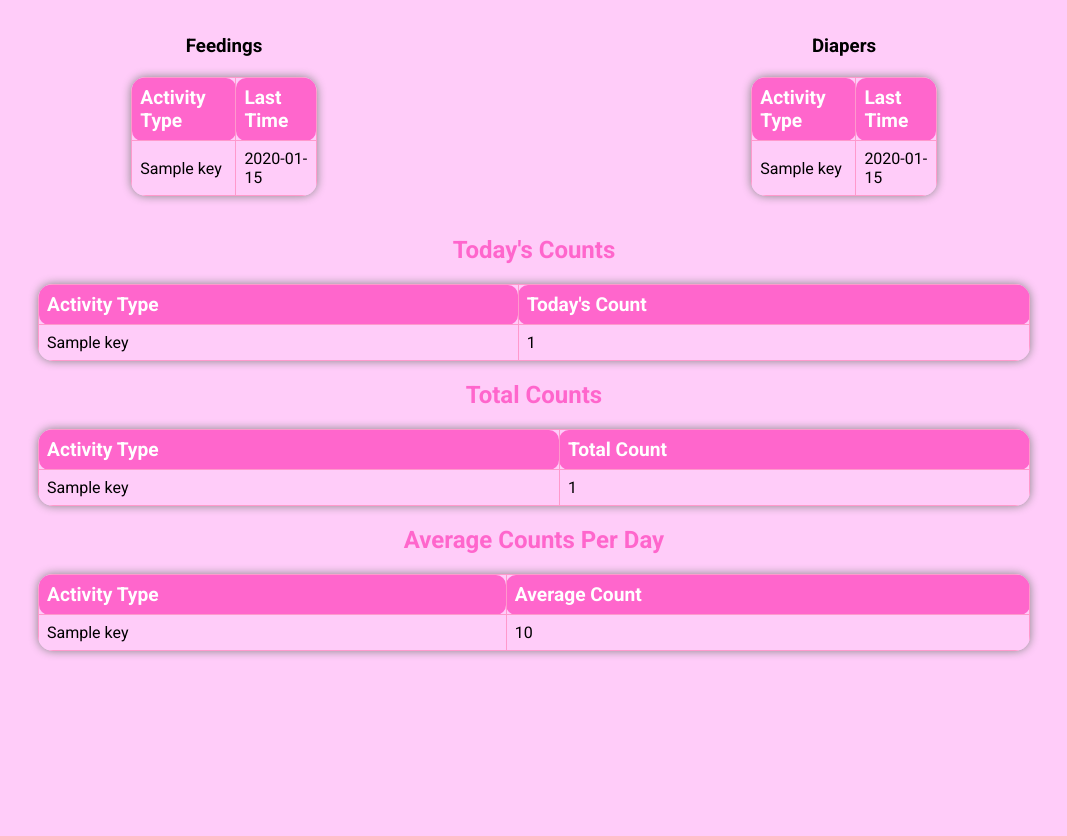
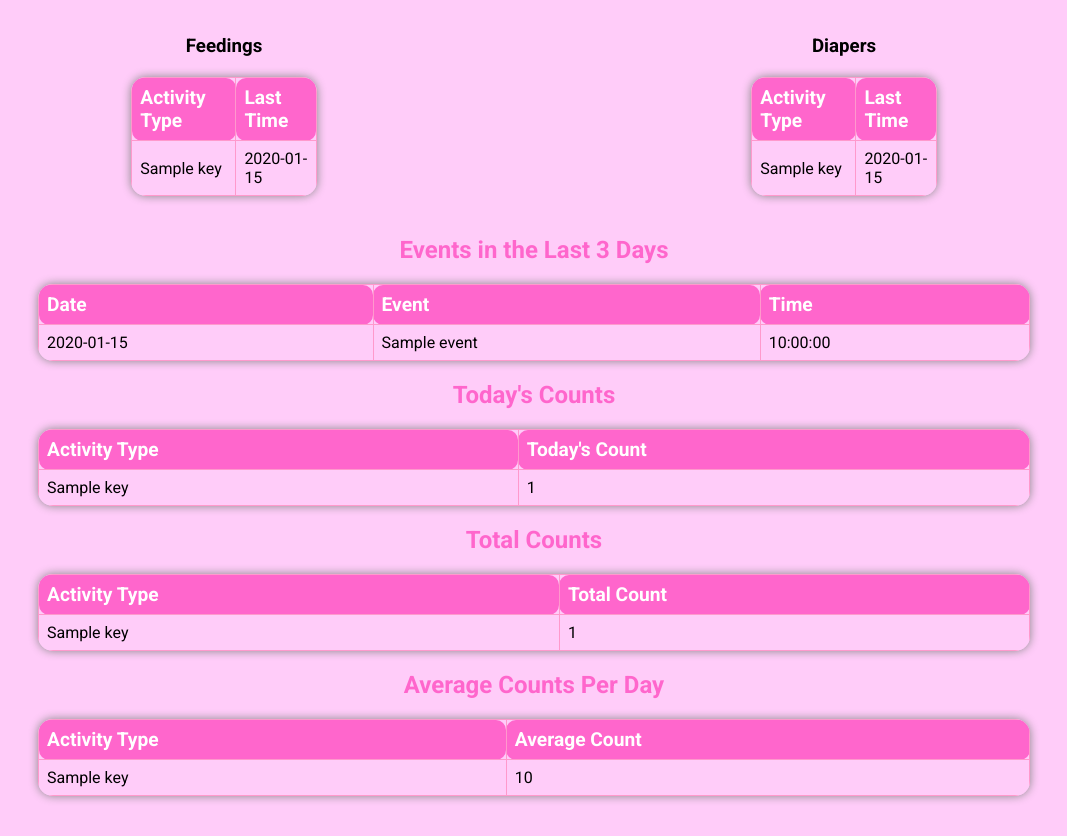
Before and after one commit to csw1nk/TallyProject, a Flask app: template templates/index.html in a window 1280 px wide. Shown: the part 604-1440 px from the top of the page, without its empty margins (106-1173 px from the left). Before the commit the page ends 1261 px from the top, so only its background shows below. Run offline with Flask 3, Linux system fonts and the light colour scheme; the template is opened without the code that fills it: most values are stand-ins (such as "Sample title", 1, 10 or a date in 2020); grey boxes marked "Sample" are stand-in pictures.

Commit message:
adding calendar function

```diff
--- a/app.py
+++ b/app.py
@@ -75,12 +75,28 @@ def get_image_files():
             image_files.append(os.path.join('assets/images', filename))
     return image_files
 
+def get_events_last_3_days():
+    conn = get_db_connection()
+    cur = conn.cursor()
+    three_days_ago = datetime.now(pytz.timezone(TIMEZONE)) - timedelta(days=3)
+    cur.execute("""
+        SELECT key_label, timestamp
+        FROM keypresses
+        WHERE DATE(timestamp) >= ?
+        ORDER BY timestamp DESC
+    """, (three_days_ago.strftime('%Y-%m-%d'),))
+    events = cur.fetchall()
+    conn.close()
+    return events
+
 @app.route('/')
 def index():
     most_recent_keypress = get_most_recent_keypress()
     simplified_last_update = format_datetime(most_recent_keypress) if most_recent_keypress else "No recent updates"
     last_event_times = get_last_event_times()  # This now contains both 'Feeding' and 'Diapers' categories
     image_files = get_image_files()  # Get list of image files
+    events_last_3_days = get_events_last_3_days()  # Fetch events for the last 3 days
+
 
     return render_template('index.html',
                            key_counts=get_key_counts(),
@@ -88,7 +104,8 @@ def index():
                            today_counts=get_today_counts(),
                            average_counts_per_day=get_average_counts_per_day(),
                            last_updated=simplified_last_update,
-                           image_files=image_files)
+                           image_files=image_files,
+                           events_last_3_days=events_last_3_days)
 
 if __name__ == '__main__':
     app.run(host='0.0.0.0', port=5000)
--- a/templates/index.html
+++ b/templates/index.html
@@ -181,6 +181,22 @@
         </div>
     </div>
 
+    <h2>Events in the Last 3 Days</h2>
+    <table>
+        <tr>
+            <th>Date</th>
+            <th>Event</th>
+            <th>Time</th>
+        </tr>
+        {% for event in events_last_3_days %}
+        <tr>
+            <td>{{ event.timestamp.strftime('%Y-%m-%d') }}</td>
+            <td>{{ event.key_label }}</td>
+            <td>{{ event.timestamp.strftime('%H:%M:%S') }}</td>
+        </tr>
+        {% endfor %}
+    </table>
+
     <h2>Today's Counts</h2>
     <table>
         <tr>
```
